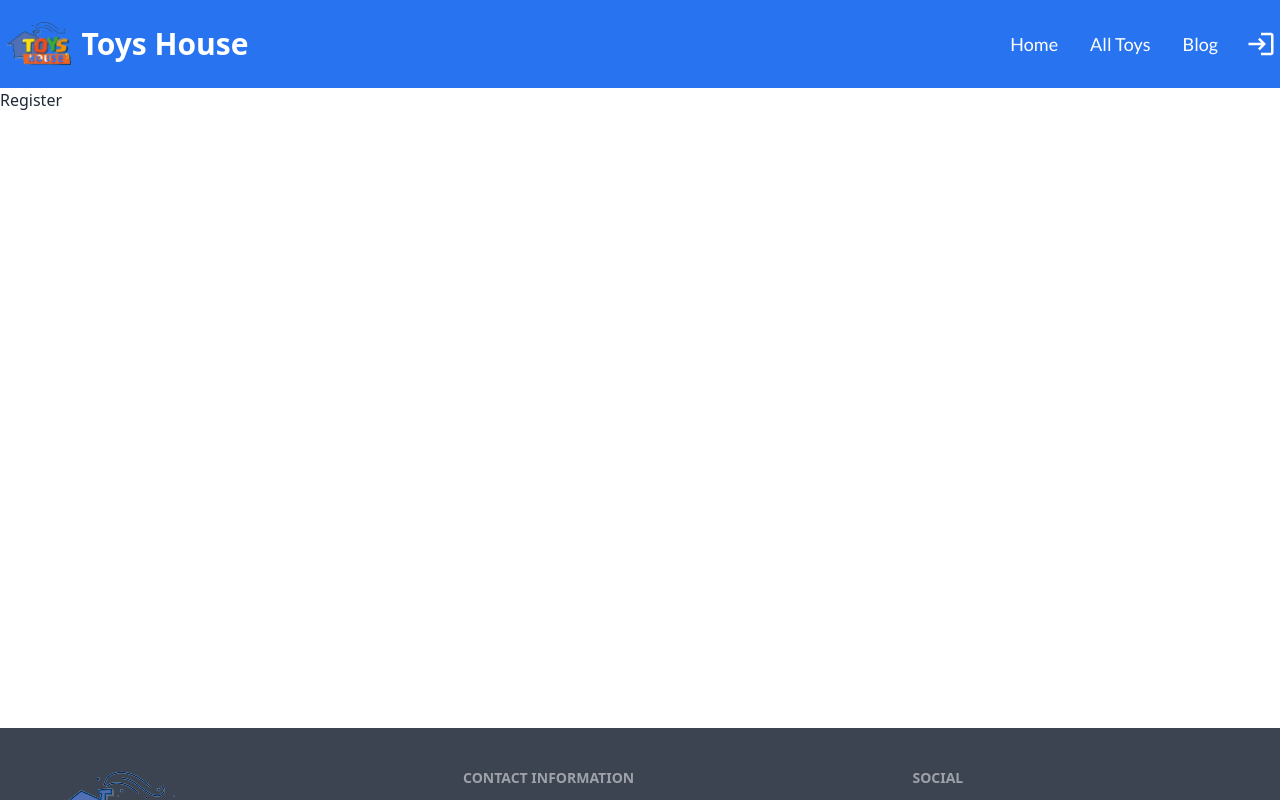
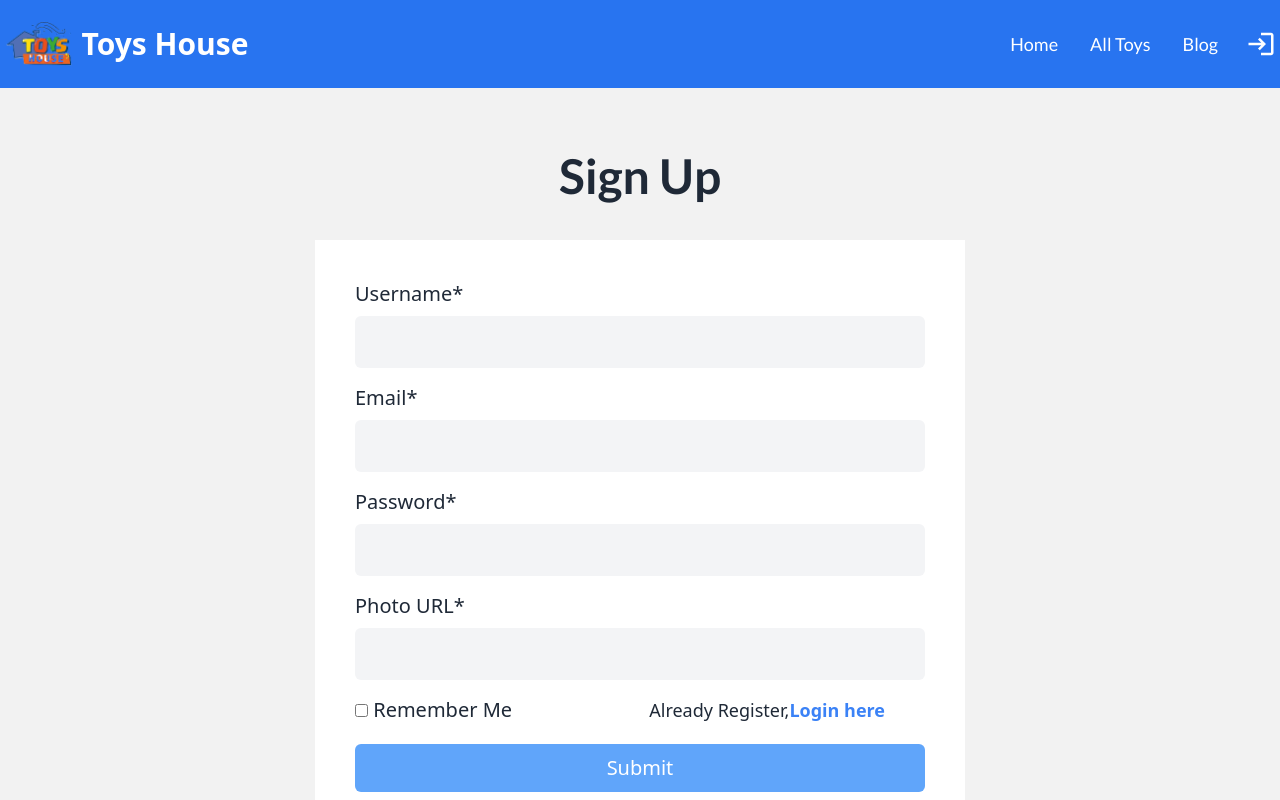
Before and after one commit to modasser-nayem/toys-house-p2, a React (Vite) app: page /register in a window 1280 px wide. Shown: the top 800 px of the page. Built offline with nearby package versions, Linux system fonts and the light colour scheme.

Commit message:
create register page

```diff
--- a/src/pages/Register/Register.jsx
+++ b/src/pages/Register/Register.jsx
@@ -1,7 +1,148 @@
-import React from "react";
+import React, { useContext, useState } from "react";
+import InputGroup from "../Shared/InputGroup";
+import { Link, useNavigate } from "react-router-dom";
+import { AuthContext } from "../../provider/AuthProvider";
 
 const Register = () => {
-   return <div>Register</div>;
+   const [isAgree, setIsAgree] = useState(true);
+   const [user, setUser] = useState({
+      name: "",
+      email: "",
+      password: "",
+      photo_url: "",
+      nameError: "",
+      emailError: "",
+      passwordError: "",
+      photo_urlError: "",
+   });
+   const navigate = useNavigate();
+
+   const { createNewUser } = useContext(AuthContext);
+
+   const changeHandler = (e) => {
+      setUser({
+         ...user,
+         [e.target.name]: e.target.value,
+      });
+   };
+   const handleSubmit = (e) => {
+      e.preventDefault();
+      if (user.name === "") {
+         setUser({
+            ...user,
+            nameError: "Please provide your name",
+         });
+      } else if (user.email === "") {
+         setUser({
+            ...user,
+            nameError: "",
+            emailError: "Please provide your email",
+         });
+      } else if (user.password === "") {
+         setUser({
+            ...user,
+            emailError: "",
+            passwordError: "Please provide a password",
+         });
+      } else if (user.password.length < 6) {
+         setUser({
+            ...user,
+            passwordError: "Password must be a 6 character",
+         });
+      } else if (user.photo_url === "") {
+         setUser({
+            ...user,
+            passwordError: "",
+            photo_urlError: "Please provide photo URL",
+         });
+      } else {
+         createNewUser(
+            user.email,
+            user.password,
+            user.name,
+            user.photo_url,
+            navigate
+         );
+         setUser({
+            name: "",
+            email: "",
+            password: "",
+            photo_url: "",
+            nameError: "",
+            emailError: "",
+            passwordError: "",
+            photo_urlError: "",
+         });
+      }
+   };
+   return (
+      <div className="p-8 bg-base-200">
+         <h3 className="cs-title mt-8">Sign Up</h3>
+         <form
+            onSubmit={handleSubmit}
+            className="bg-white md:w-[650px] mx-auto my-10 p-10"
+         >
+            <InputGroup
+               label="Username"
+               type="text"
+               name="name"
+               value={user.name}
+               changeHandler={changeHandler}
+               error={user.nameError}
+            />
+            <InputGroup
+               label="Email"
+               type="text"
+               name="email"
+               value={user.email}
+               changeHandler={changeHandler}
+               error={user.emailError}
+            />
+            <InputGroup
+               label="Password"
+               type="text"
+               name="password"
+               value={user.password}
+               changeHandler={changeHandler}
+               error={user.passwordError}
+            />
+            <InputGroup
+               label="Photo URL"
+               type="text"
+               name="photo_url"
+               value={user.photo_url}
+               changeHandler={changeHandler}
+               error={user.photo_urlError}
+            />
+            <div className="text-xl relative font-medium mb-5">
+               <input
+                  onClick={() => setIsAgree(!isAgree)}
+                  type="checkbox"
+                  id="vehicle1"
+                  name="vehicle1"
+                  value="Bike"
+               />
+               <label htmlFor="vehicle1"> Remember Me</label>
+               <span className="text-lg absolute right-10 font-normal">
+                  Already Register,
+                  <Link
+                     to="/login"
+                     className="text-blue-500 font-semibold text-lg"
+                  >
+                     Login here
+                  </Link>
+               </span>
+            </div>
+            <button
+               type="submit"
+               disabled={isAgree}
+               className={`cs-btn w-full ${isAgree && "btn-disabled"}`}
+            >
+               Submit
+            </button>
+         </form>
+      </div>
+   );
 };
 
 export default Register;
--- a/src/pages/Shared/InputGroup.jsx
+++ b/src/pages/Shared/InputGroup.jsx
@@ -11,7 +11,7 @@ const InputGroup = ({ label, type, name, value, changeHandler, error }) => {
             {label}*
          </label>
          <input
-            className={`bg-gray-100 w-full px-5 py-4 outline-none rounded-md border-red-600 ${
+            className={`bg-gray-100 w-full px-5 py-3.5 outline-none rounded-md border-red-600 ${
                error ? "border " : "border-none"
             }`}
             id={name}
```
